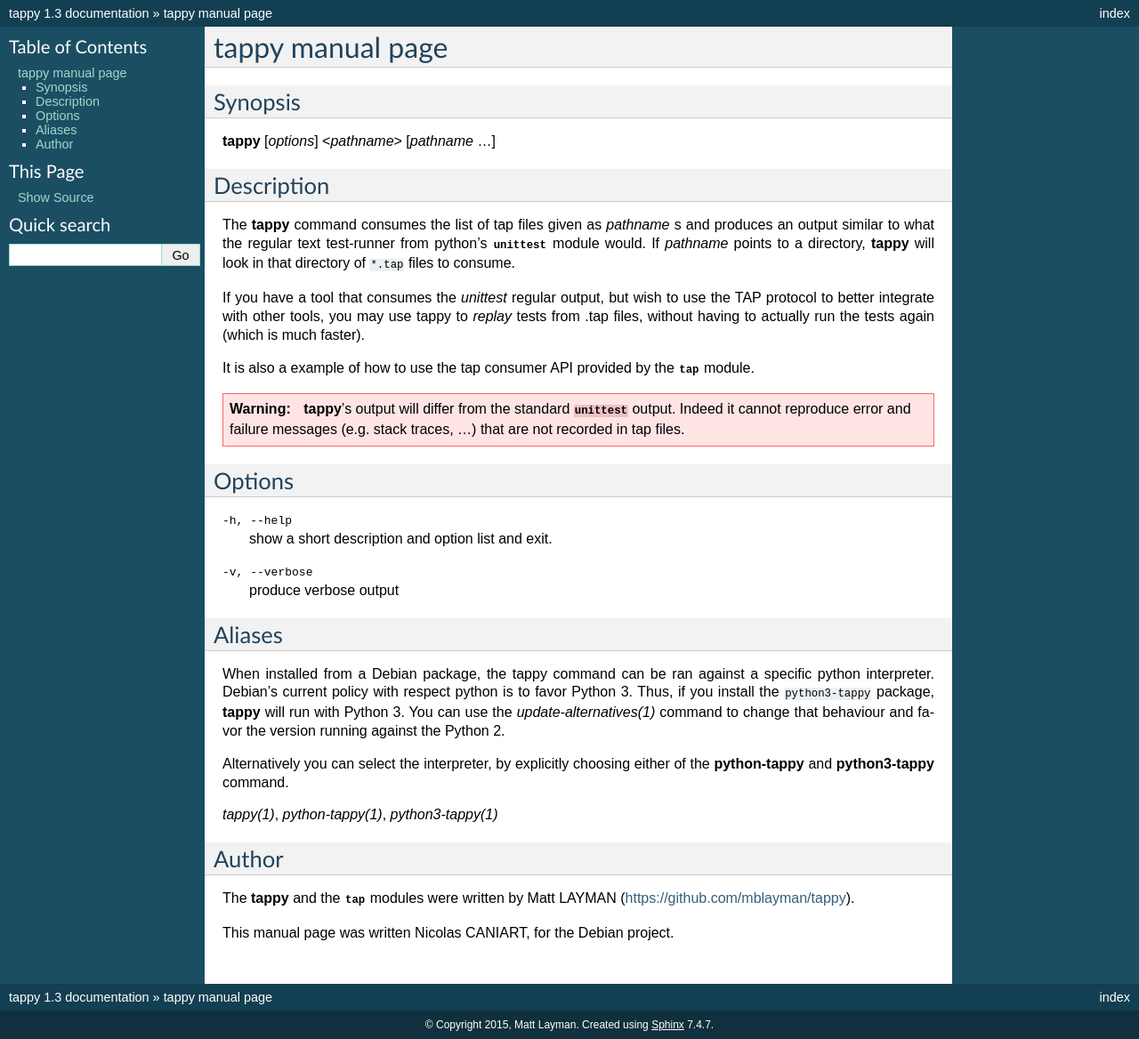
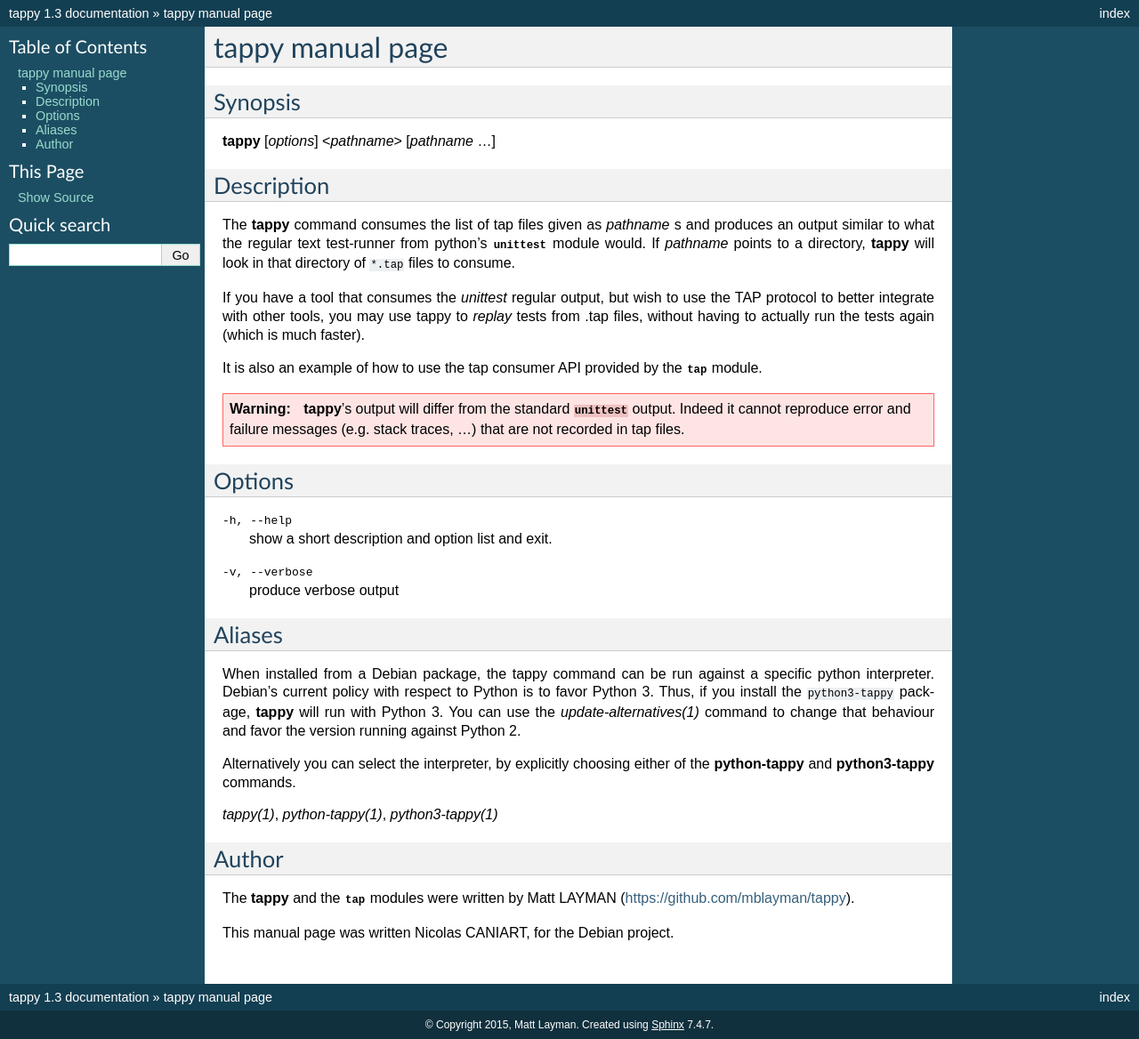
Before and after one commit to python-tap/tappy, a Sphinx documentation site: the page built from docs/tappy.1.rst, in a window 1280 px wide. Shown: the whole page at 89% size. Built offline with Sphinx 7.4.7, drawn with Linux system fonts in a browser that asks for light colours.

Commit message:
Fixed typos called out by Matt LAYMAN (see https://github.com/mblayman/tappy/pull/8)

```diff
--- a/docs/tappy.1.rst
+++ b/docs/tappy.1.rst
@@ -25,7 +25,7 @@
 without having to actually run the tests again (which is much
 faster).
 
-It is also a example of how to use the tap consumer API
+It is also an example of how to use the tap consumer API
 provided by the :py:mod:`tap` module.
 
 .. warning::
@@ -47,16 +47,16 @@
 -------
 
 When installed from a Debian package, the tappy command can be
-ran against a specific python interpreter. Debian's current
-policy with respect python is to favor Python 3. Thus, if you
-install the :file:`python3-tappy` package, :program:`tappy`
+run against a specific python interpreter. Debian's current
+policy with respect to Python is to favor Python 3. Thus, if
+you install the :file:`python3-tappy` package, :program:`tappy`
 will run with Python 3. You can use the
 :manpage:`update-alternatives(1)` command to change that
-behaviour and favor the version running against the Python 2.
+behaviour and favor the version running against Python 2.
 
 Alternatively you can select the interpreter, by explicitly
 choosing either of the :program:`python-tappy` and
-:program:`python3-tappy` command.
+:program:`python3-tappy` commands.
 
 :manpage:`tappy(1)`, :manpage:`python-tappy(1)`, :manpage:`python3-tappy(1)`
 
```
